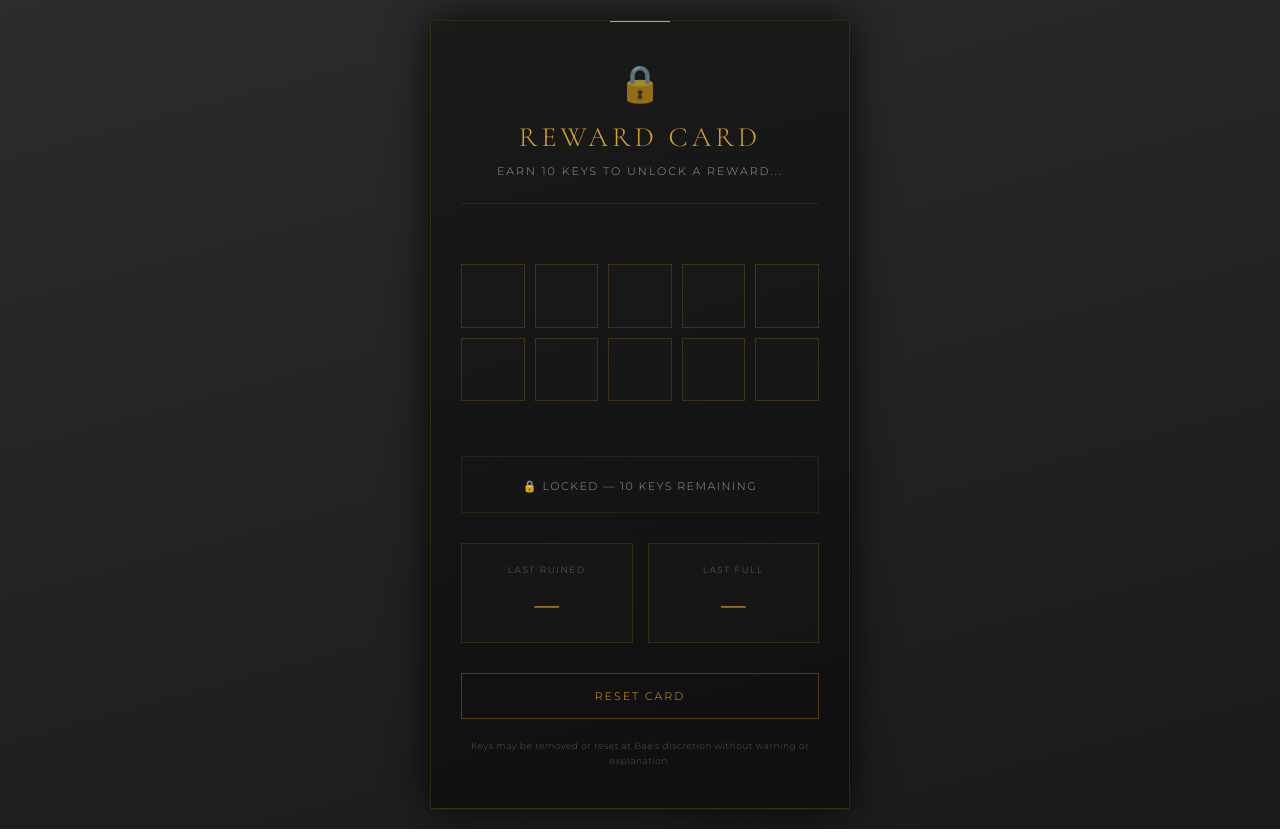
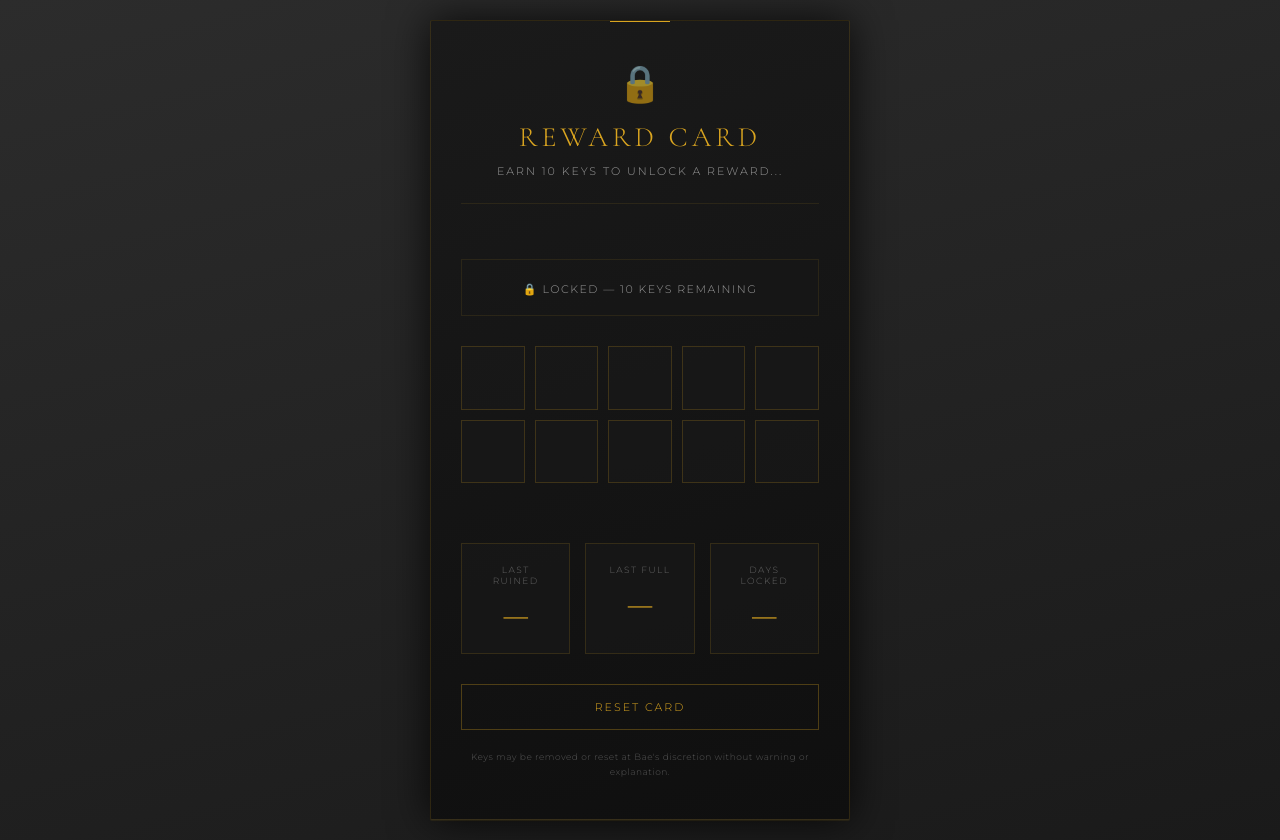
Before and after one commit to SynthzillaPrime/reward-card, a React (Vite) app: page / in a window 1280 px wide. Built offline with nearby package versions, Linux system fonts and the light colour scheme.

Commit message:
Vibe Ship

```diff
--- a/src/App.css
+++ b/src/App.css
@@ -2,9 +2,6 @@
     margin: 0;
     padding: 0;
     box-sizing: border-box;
-}
-
-html {
 }
 
 body {
@@ -141,7 +138,7 @@ h1 {
 
 .days-tracker {
     display: grid;
-    grid-template-columns: 1fr 1fr;
+    grid-template-columns: 1fr 1fr 1fr;
     gap: 15px;
     margin-top: 30px;
 }
--- a/src/App.jsx
+++ b/src/App.jsx
@@ -11,6 +11,9 @@ function App() {
   );
   const [lastFullDate, setLastFullDate] = useState(
     localStorage.getItem("lastFullDate") || "",
+  );
+  const [lockedDate, setLockedDate] = useState(
+    localStorage.getItem("lockedDate") || "",
   );
 
   const totalKeys = 10;
@@ -52,9 +55,12 @@ function App() {
     if (type === "ruined") {
       setLastRuinedDate(value);
       localStorage.setItem("lastRuinedDate", value);
-    } else {
+    } else if (type === "full") {
       setLastFullDate(value);
       localStorage.setItem("lastFullDate", value);
+    } else {
+      setLockedDate(value);
+      localStorage.setItem("lockedDate", value);
     }
   };
 
@@ -64,6 +70,17 @@ function App() {
         <span className="lock-icon">🔒</span>
         <h1>REWARD CARD</h1>
         <div className="subtitle">Earn 10 keys to unlock a reward...</div>
+      </div>
+
+      <div className="lock-status">
+        <span
+          id="status-text"
+          style={{ color: isUnlocked ? "#daa520" : "#999" }}
+        >
+          {isUnlocked
+            ? "PRESENT TO KEYHOLDER TO CLAIM REWARD"
+            : `🔒 LOCKED — ${totalKeys - stampCount} KEYS REMAINING`}
+        </span>
       </div>
 
       <div className="stamps-container">
@@ -76,17 +93,6 @@ function App() {
             <span className="key">🗝️</span>
           </div>
         ))}
-      </div>
-
-      <div className="lock-status">
-        <span
-          id="status-text"
-          style={{ color: isUnlocked ? "#daa520" : "#999" }}
-        >
-          {isUnlocked
-            ? "PRESENT TO KEYHOLDER TO CLAIM REWARD"
-            : `🔒 LOCKED — ${totalKeys - stampCount} KEYS REMAINING`}
-        </span>
       </div>
 
       <div className="days-tracker">
@@ -126,6 +132,22 @@ function App() {
             {calculateDays(lastFullDate)}
           </div>
         </div>
+        <div
+          className="day-count"
+          onClick={() => document.getElementById("locked-input").showPicker()}
+        >
+          <div className="day-count-label">DAYS LOCKED</div>
+          <input
+            type="date"
+            id="locked-input"
+            className="date-input"
+            value={lockedDate}
+            onChange={(e) => handleDateChange("locked", e.target.value)}
+          />
+          <div className="day-count-number" id="locked-display">
+            {calculateDays(lockedDate)}
+          </div>
+        </div>
       </div>
 
       <button className="reset-btn" onClick={resetCard}>
```
